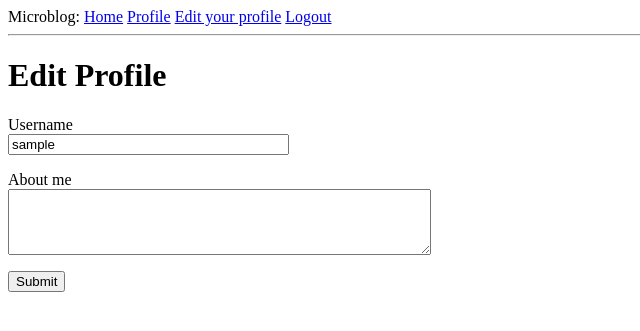
After one commit to Teren09/Microblog, a Flask app: page /edit_profile in a window 1280 px wide. The commit adds this page. Shown: the top 331 px of the page, without its empty margins (0-640 px from the left). Run offline with Flask 2, Linux system fonts and the light colour scheme; the visitor is signed in with stand-in values (Sample User, id 1); data comes from the database, SQL or seed files in the repository; both versions use the stored data as it was after the commit.

Commit message:
added avatars on profile page and changes to profile page

```diff
--- a/app/forms.py
+++ b/app/forms.py
@@ -1,6 +1,6 @@
 from flask_wtf import FlaskForm
-from wtforms import StringField, PasswordField, BooleanField, SubmitField
-from wtforms.validators import DataRequired, ValidationError, Email, EqualTo
+from wtforms import StringField, PasswordField, BooleanField, SubmitField, TextAreaField
+from wtforms.validators import DataRequired, ValidationError, Email, EqualTo, Length
 from app.models import User
 
 
@@ -28,3 +28,8 @@ class RegistrationForm(FlaskForm):
         user = User.query.filter_by(email=email.data).first()
         if user is not None:
             raise ValidationError('Please use a different e-mail address.')
+
+class EditProfileForm(FlaskForm):
+    username = StringField('Username', validators=[DataRequired()])
+    about_me = TextAreaField('About me', validators=[Length(min=0, max=140)])
+    submit = SubmitField('Submit')
--- a/app/models.py
+++ b/app/models.py
@@ -2,6 +2,7 @@ from datetime import datetime
 from app import db, login
 from werkzeug.security import generate_password_hash, check_password_hash
 from flask_login import UserMixin
+from hashlib import md5
 
 
 class User(UserMixin, db.Model):
@@ -10,6 +11,8 @@ class User(UserMixin, db.Model):
     email = db.Column(db.String(120), index=True, unique=True)
     password_hash = db.Column(db.String(128))
     posts = db.relationship('Post', backref='author', lazy='dynamic')
+    about_me = db.Column(db.String(140))
+    last_seen = db.Column(db.DateTime, default=datetime.utcnow)
 
     def __repr__(self):
         return '<User {}>'.format(self.username)
@@ -19,6 +22,10 @@ class User(UserMixin, db.Model):
 
     def check_password(self, password):
         return check_password_hash(self.password_hash, password)
+
+    def avatar(self, size):
+        digest = md5(self.email.lower().encode('utf-8')).hexdigest()
+        return 'https://www.gravatar.com/avatar/{}?d=retro&s={}'.format(digest, size)
 
 
 @login.user_loader
--- a/app/routes.py
+++ b/app/routes.py
@@ -2,8 +2,9 @@ from flask import render_template, flash, redirect, url_for, request
 from flask_login import login_user, logout_user, current_user, login_required
 from werkzeug.urls import url_parse
 from app import app, db
-from app.forms import LoginForm, RegistrationForm
+from app.forms import LoginForm, RegistrationForm, EditProfileForm
 from app.models import User
+from datetime import datetime
 
 
 @app.route('/')
@@ -60,3 +61,35 @@ def register():
         flash('Congratulations, you are now a registered user!')
         return redirect(url_for('login'))
     return render_template('register.html', title='Register', form=form)
+
+@app.route('/user/<username>')
+@login_required
+def user(username):
+    user = User.query.filter_by(username=username).first_or_404()
+    posts = [
+        {'author': user, 'body': 'Test post #1'},
+        {'author': user, 'body': 'Test post #2'}
+    ]
+    return render_template('user.html', user=user, posts=posts)
+
+
+@app.before_request
+def before_request():
+    if current_user.is_authenticated:
+        current_user.last_seen = datetime.utcnow()
+        db.session.commit()
+
+@app.route('/edit_profile', methods=['GET', 'POST'])
+@login_required
+def edit_profile():
+    form = EditProfileForm()
+    if form.validate_on_submit():
+        current_user.username = form.username.data
+        current_user.about_me = form.about_me.data
+        db.session.commit()
+        flash('Your changes have been saved.')
+        return redirect(url_for('edit_profile'))
+    elif request.method == 'GET':
+        form.username.data = current_user.username
+        form.about_me.data = current_user.about_me
+    return render_template('edit_profile.html', title='Edit Profile', form=form)
--- /dev/null
+++ b/app/templates/_post.html
@@ -0,0 +1,6 @@
+<table>
+    <tr valign="top">
+        <td><img src="{{ post.author.avatar(36) }}"></td>
+        <td>{{ post.author.username }} says:<br>{{ post.body }}</td>
+    </tr>
+</table>
--- a/app/templates/base.html
+++ b/app/templates/base.html
@@ -14,6 +14,8 @@
             <a href="{{ url_for('login') }}">Login</a>
             <a href="{{ url_for('register') }}">Register</a>
             {% else %}
+            <a href="{{ url_for('user', username=current_user.username) }}">Profile</a>
+            <a href="{{ url_for('edit_profile') }}">Edit your profile</a>
             <a href="{{ url_for('logout') }}">Logout</a>
             {% endif %}
         </div>
--- /dev/null
+++ b/app/templates/edit_profile.html
@@ -0,0 +1,23 @@
+{% extends "base.html" %}
+
+{% block content %}
+    <h1>Edit Profile</h1>
+    <form action="" method="post">
+        {{ form.hidden_tag() }}
+        <p>
+            {{ form.username.label }}<br>
+            {{ form.username(size=32) }}<br>
+            {% for error in form.username.errors %}
+            <span style="color: red;">[{{ error }}]</span>
+            {% endfor %}
+        </p>
+        <p>
+            {{ form.about_me.label }}<br>
+            {{ form.about_me(cols=50, rows=4) }}<br>
+            {% for error in form.about_me.errors %}
+            <span style="color: red;">[{{ error }}]</span>
+            {% endfor %}
+        </p>
+        <p>{{ form.submit() }}</p>
+    </form>
+{% endblock %}
```
Also changed, not shown: app/templates/user.html (added, +19 -0 lines), app.db, app/errors.py (added).
